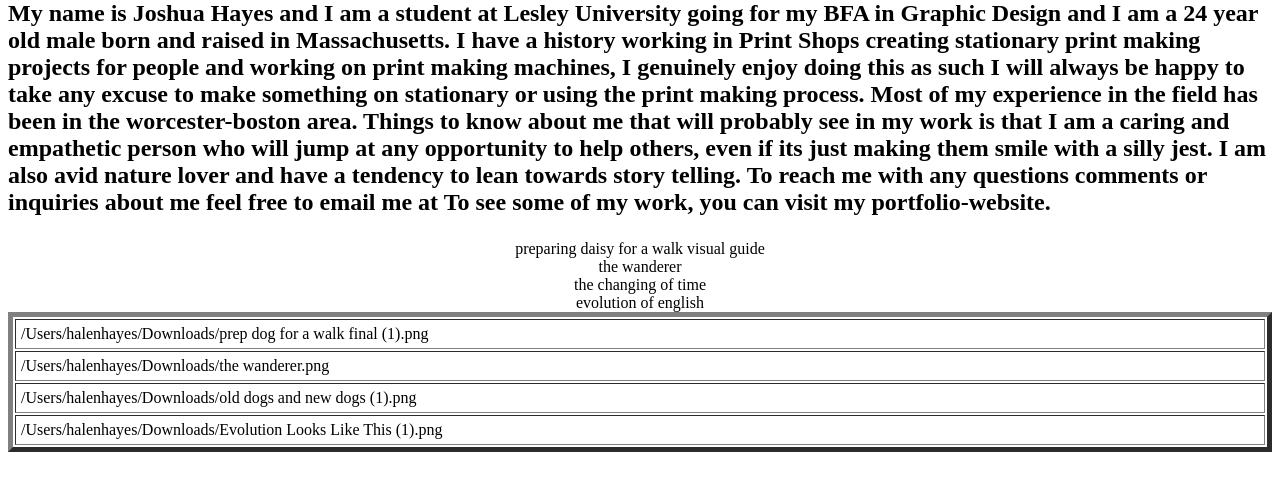
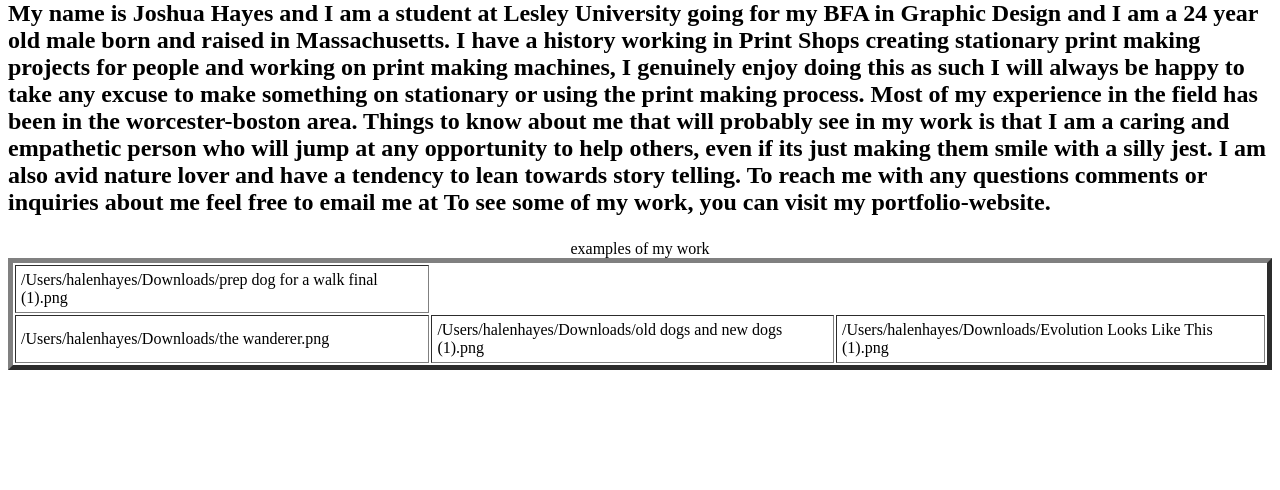
Before and after one commit to JHHayes/Lab2, a plain HTML site: page index.html in a window 1280 px wide. Shown: the part 66-556 px from the top of the page. Drawn offline with Linux system fonts and the light colour scheme.

Commit message:
Update index.html

```diff
--- a/index.html
+++ b/index.html
@@ -8,10 +8,10 @@
         <ol>
         <tr>
             <p>
-                <td>/Users/halenhayes/Downloads/prep dog for a walk final (1).png <caption>preparing daisy for a walk visual guide</caption></td>
-                <td>/Users/halenhayes/Downloads/the wanderer.png <caption> the wanderer</caption></td>
-                <td>/Users/halenhayes/Downloads/old dogs and new dogs (1).png <caption> the changing of time</caption></td>
-                <td>/Users/halenhayes/Downloads/Evolution Looks Like This (1).png <caption> evolution of english</caption></td> </p>
+                <td>/Users/halenhayes/Downloads/prep dog for a walk final (1).png </td> <caption> examples of my work</caption>
+                <td>/Users/halenhayes/Downloads/the wanderer.png </td>
+                <td>/Users/halenhayes/Downloads/old dogs and new dogs (1).png </td>
+                <td>/Users/halenhayes/Downloads/Evolution Looks Like This (1).png </td> </p>
         </tr></ol>
 </h2>
 <id="portfolio-website" href="https://missingportfoliowebsite.com"
```
